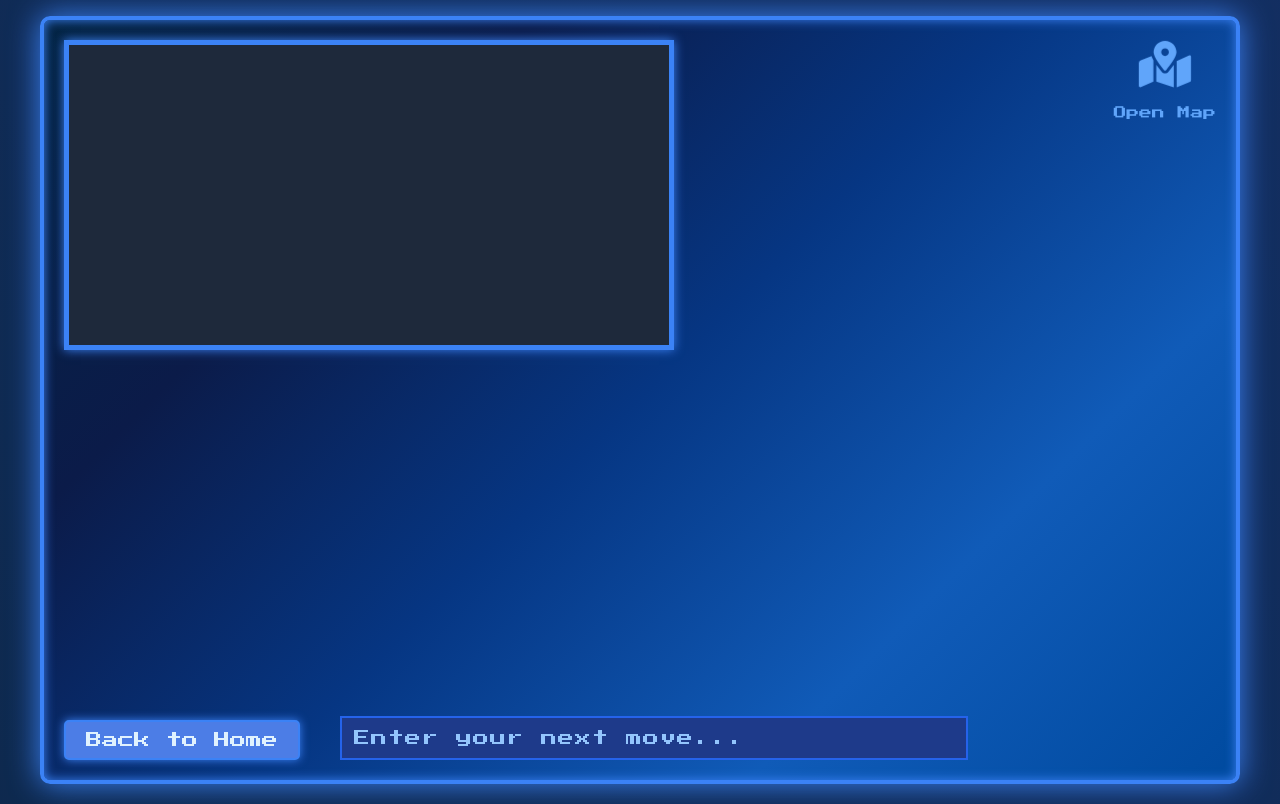
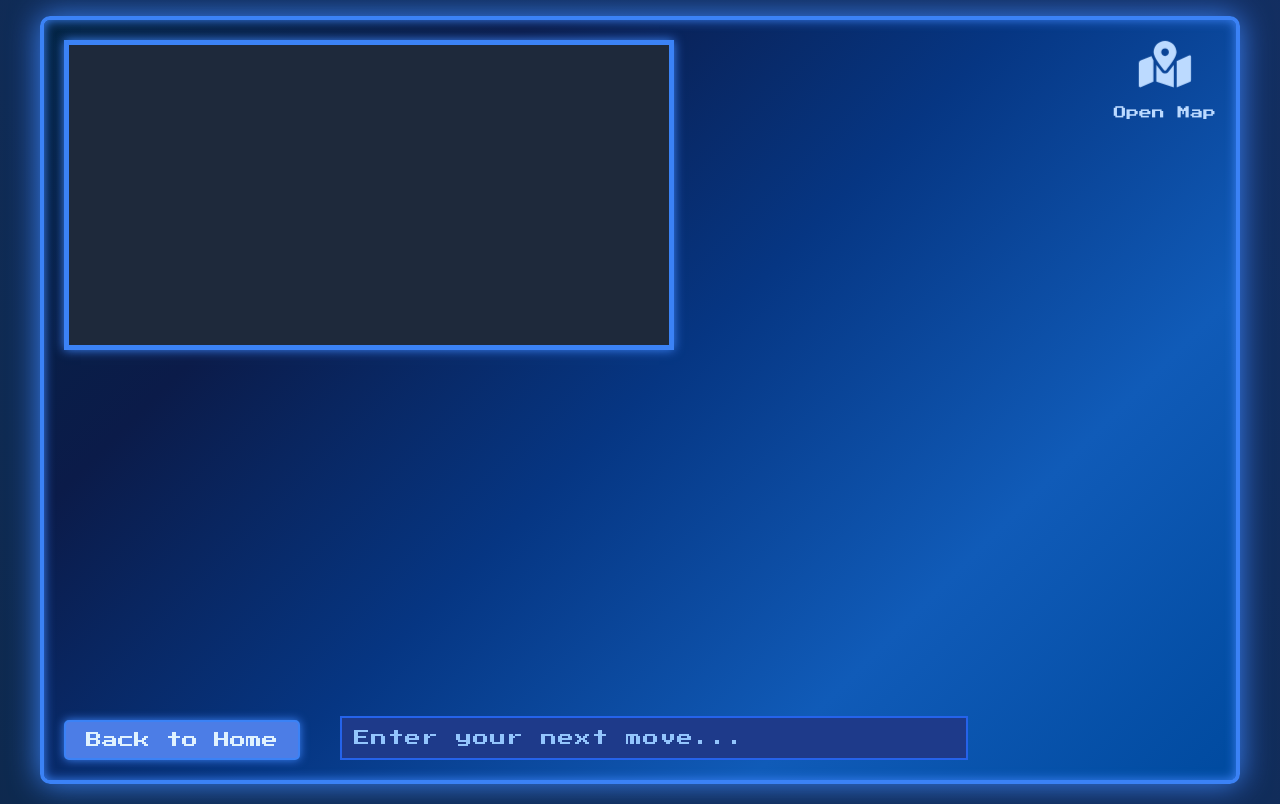
Before and after one commit to K-Senthil-Shunmugam/realms-of-discovery-front-end, a React (Create React App) app: page /play in a window 1280 px wide. Built offline with nearby package versions, Linux system fonts and the light colour scheme.

Commit message:
Update file Play.css

```diff
--- a/src/components/Play.css
+++ b/src/components/Play.css
@@ -219,7 +219,7 @@ html, body {
   flex-direction: column;
   align-items: center;
   cursor: pointer;
-  color: #60a5fa;
+  color: #bcdaff;
   font-size: 1.5rem;
   z-index: 10;
 }
```
